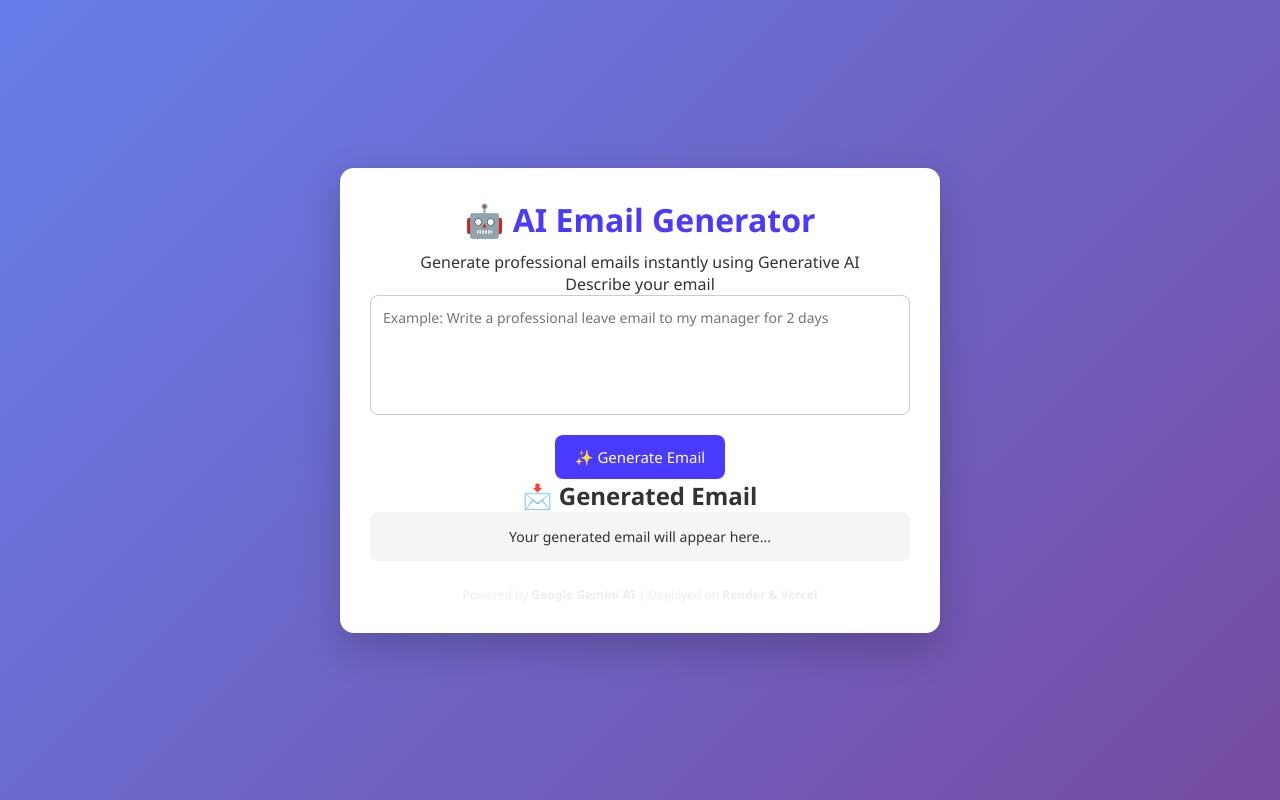
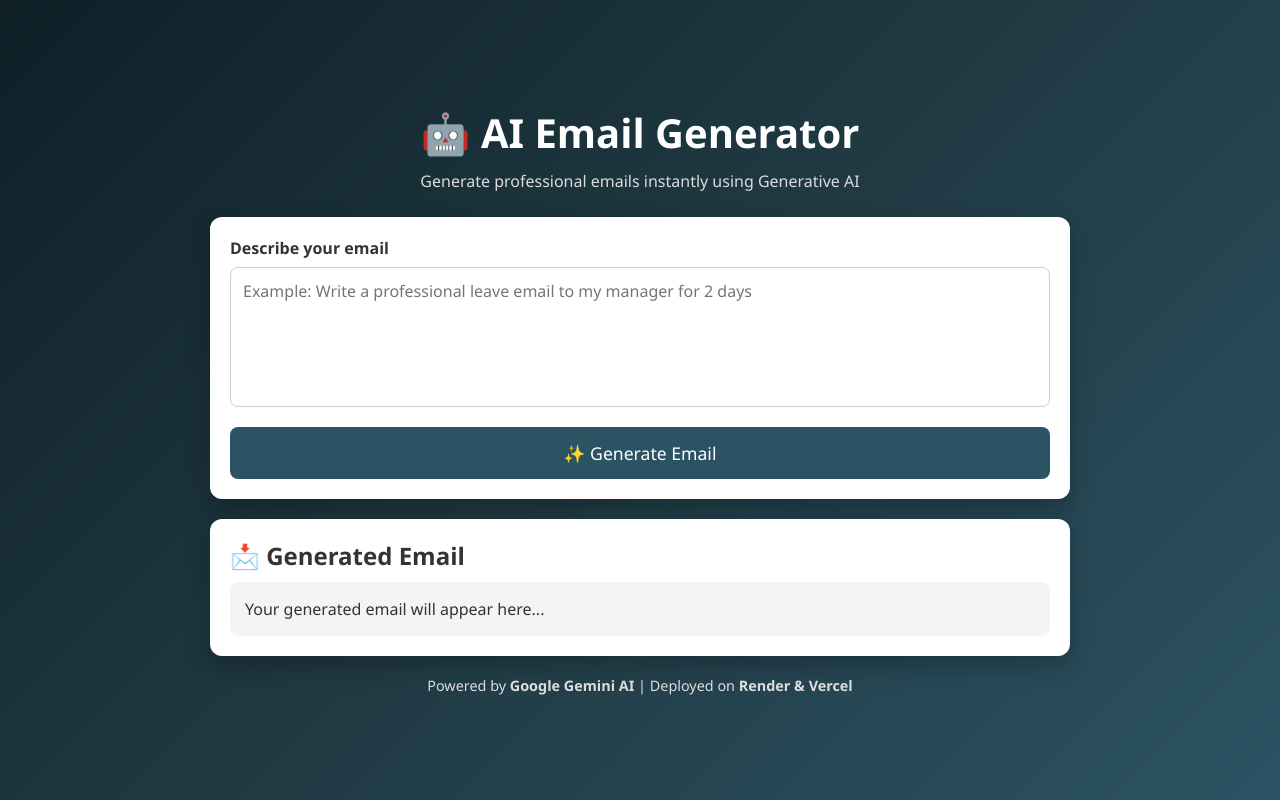
Before and after one commit to pankajbc99-dev/ai-email-frontend, a plain HTML site: page index.html in a window 1280 px wide. Drawn offline with Linux system fonts and the light colour scheme.

Commit message:
Update style.css

```diff
--- a/style.css
+++ b/style.css
@@ -6,92 +6,102 @@
 }
 
 body {
-  background: linear-gradient(135deg, #667eea, #764ba2);
+  background: linear-gradient(135deg, #0f2027, #203a43, #2c5364);
   min-height: 100vh;
   display: flex;
-  flex-direction: column;
   align-items: center;
   justify-content: center;
-  color: #333;
+  color: #fff;
 }
 
 .container {
-  background: #ffffff;
-  width: 90%;
-  max-width: 600px;
-  padding: 30px;
-  border-radius: 14px;
-  box-shadow: 0 15px 40px rgba(0, 0, 0, 0.2);
-  text-align: center;
+  width: 100%;
+  max-width: 900px;
+  padding: 20px;
 }
 
-h1 {
-  margin-bottom: 10px;
-  color: #4a3aff;
+header {
+  text-align: center;
+  margin-bottom: 25px;
 }
 
-.subtitle {
-  font-size: 14px;
-  color: #666;
+header h1 {
+  font-size: 2.5rem;
+  margin-bottom: 10px;
+}
+
+header p {
+  color: #dcdcdc;
+}
+
+.card,
+.output-card {
+  background: #ffffff;
+  color: #333;
+  border-radius: 12px;
+  padding: 20px;
   margin-bottom: 20px;
+  box-shadow: 0 10px 25px rgba(0, 0, 0, 0.25);
+}
+
+label {
+  font-weight: bold;
+  margin-bottom: 8px;
+  display: block;
 }
 
 textarea {
   width: 100%;
-  height: 120px;
+  height: 140px;
   padding: 12px;
   border-radius: 8px;
   border: 1px solid #ccc;
   resize: none;
-  font-size: 14px;
   margin-bottom: 15px;
+  font-size: 1rem;
 }
 
 button {
-  background: #4a3aff;
+  width: 100%;
+  background: #2c5364;
   color: #fff;
   border: none;
-  padding: 12px 20px;
+  padding: 14px;
+  font-size: 1.1rem;
   border-radius: 8px;
-  font-size: 15px;
   cursor: pointer;
-  transition: background 0.3s;
+  transition: background 0.3s ease;
 }
 
 button:hover {
-  background: #372de5;
+  background: #203a43;
 }
 
 #loading {
-  margin-top: 15px;
+  margin-top: 10px;
+  text-align: center;
   font-weight: bold;
-  color: #4a3aff;
-}
-
-.result {
-  margin-top: 20px;
-  text-align: left;
-}
-
-.result h3 {
-  margin-bottom: 10px;
-  color: #333;
-}
-
-pre {
-  background: #f5f5f5;
-  padding: 15px;
-  border-radius: 8px;
-  white-space: pre-wrap;
-  font-size: 14px;
 }
 
 .hidden {
   display: none;
 }
 
+.output-card h2 {
+  margin-bottom: 10px;
+}
+
+pre {
+  background: #f4f4f4;
+  padding: 15px;
+  border-radius: 8px;
+  white-space: pre-wrap;
+  line-height: 1.5;
+}
+
 footer {
-  margin-top: 25px;
-  font-size: 12px;
-  color: #eee;
+  text-align: center;
+  margin-top: 20px;
+  font-size: 0.9rem;
+  color: #ddd;
 }
```
